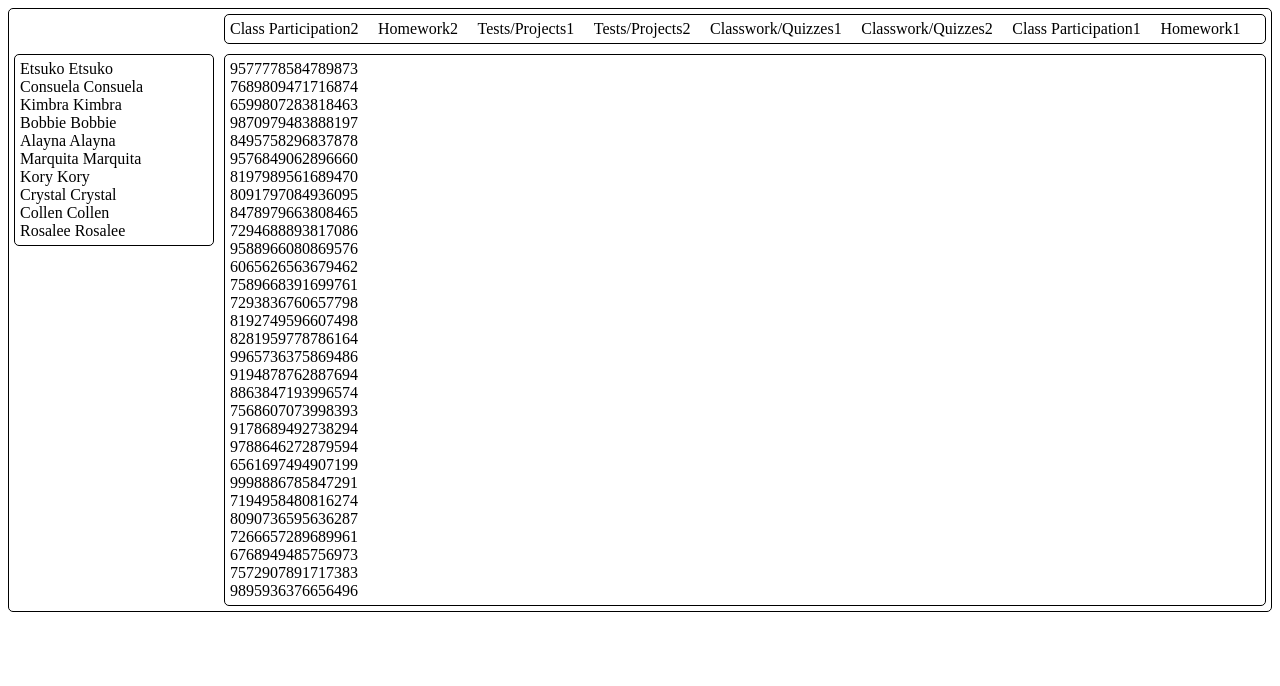
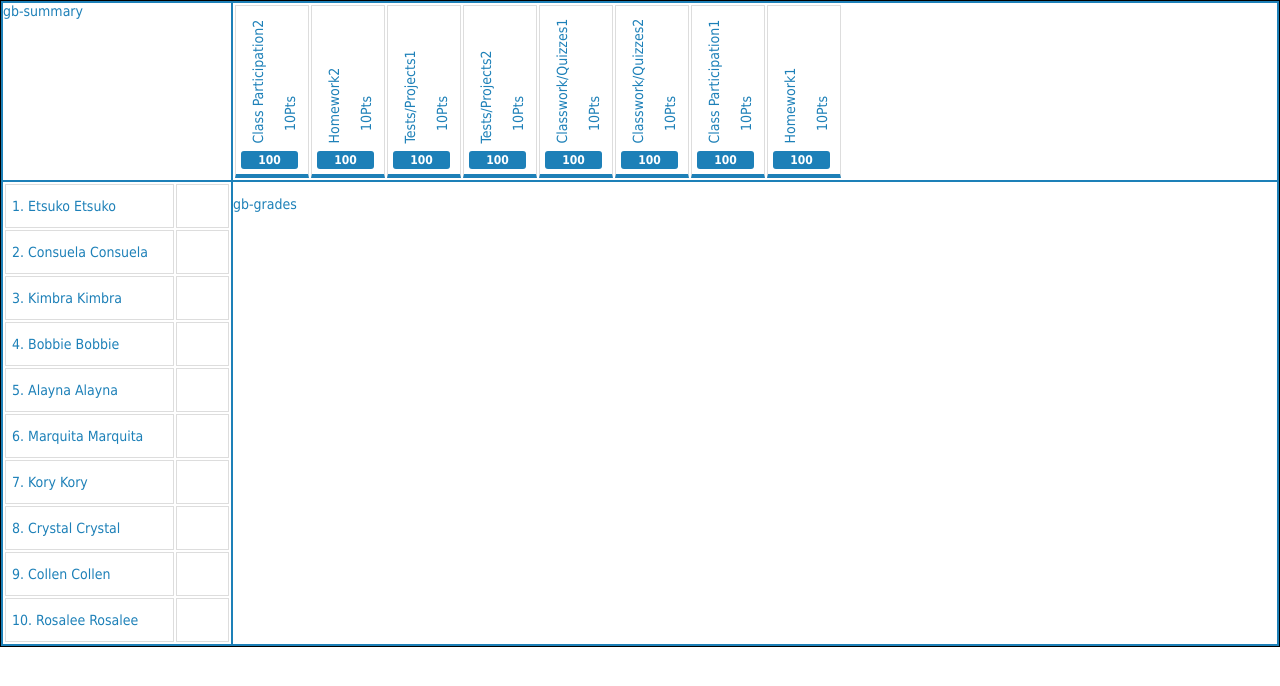
Before and after one commit to omarolivo/Gradebook, an Angular app: page / in a window 1280 px wide. Shown: the top 686 px of the page. Built offline with nearby package versions, Linux system fonts and the light colour scheme.

Commit message:
add base layout for Gradebook

```diff
--- /dev/null
+++ b/src/app/gradebook/assignment-list/assignment-list.component.ts
@@ -0,0 +1,110 @@
+
+
+import {Component, Input,   ChangeDetectionStrategy, ViewEncapsulation, OnInit, OnChanges, SimpleChanges} from '@angular/core';
+import { Assignment } from '../models/gradebook.models';
+
+@Component({
+	selector: 'gb-assignment-list',
+	encapsulation: ViewEncapsulation.Emulated,
+
+	styles: [`
+      table {
+        table-layout: fixed;
+          width: 0px;
+      }
+        td.assignment {
+          width: 70px;
+          height: 166px;
+          border: 1px solid #ddd;
+
+          overflow: hidden;
+          vertical-align: bottom;
+          font-weight: normal;
+          text-align: left;
+
+          border-bottom: 4px solid;
+      }
+        .max-score-badge {
+          display: inline-block;
+          width: 45px;
+          font-size: 12px;
+          font-weight: 700;
+          line-height: 1;
+          color: #fff;
+          text-align: center;
+          white-space: nowrap;
+          vertical-align: middle;
+          background-color: #1d80b8;
+          border-radius: 3px ;
+          padding: 4px 6px 4px;
+          line-height: 10px;
+          margin-bottom: 4px;
+          margin-left:4px;
+      }
+
+      .vertical-text {
+        text-align: center;
+        vertical-align: middle;
+        width: 60px;
+        margin: 0;
+        padding: 0;
+        padding-right: 3px;
+        padding-top: 10px;
+        margin-bottom: 10px;
+      cursor: pointer;
+        white-space: nowrap;
+        margin-left: 0px;
+        transform: rotate(-90deg);
+      }
+      .assignment {
+          position:relative;
+
+      }
+
+	`],
+	template: `
+    <table>
+      <tbody>
+        <tr>
+        <td class="assignment"  *ngFor="let assignment of assignments; let j = index, trackBy: trackAssignmentBy"
+            [style.borderBottomColor]="assignment.category?.color"   >
+            <div class="vertical-text" >
+              <div [attr.title]="assignment.name" >
+                {{assignment.name}}
+                <br />
+                {{assignment.category?.name}}
+                <br />{{assignment.points}}Pts
+                <small  *ngIf="assignment.isExtraCredit"> (E.C)</small>
+              </div>
+            </div>
+            <div class="max-score-badge" title="Maximum possible score">
+              {{assignment.maxScore}}
+            </div>
+
+          </td>
+        </tr>
+      </tbody>
+    </table>
+	`
+})
+export class AssignmentsListComponent  implements OnInit, OnChanges {
+
+
+    @Input()  assignments: Assignment[];
+
+    constructor() {
+      console.log(this.assignments);
+    }
+
+    ngOnChanges(changes: SimpleChanges): void {
+      console.log(this.assignments);
+
+    }
+
+    ngOnInit(): void {
+        console.log(this.assignments);
+    }
+
+
+		trackAssignmentBy = (index, assignment: Assignment) => assignment.id;
+}
--- a/src/app/gradebook/gradebook.component.css
+++ b/src/app/gradebook/gradebook.component.css
@@ -1,24 +1,120 @@
-div {
-    display: grid;
-    padding: 5px;
-    border-radius: 5px;
-    border: black solid 1px;
-    grid-template-rows: min-content 1fr;
-    grid-template-columns: 200px 1fr;
-    gap: 10px;
-    grid-template-areas:
-    ". assignments"
-    "students grid";
+:root {
+  --categories: 0;
+  --students: 0;
 }
 
-gb-assignments {
-    grid-area: assignments;
+div {
+  border: solid 1px;
+}
+table,
+caption,
+tbody,
+tfoot,
+thead,
+tr,
+th,
+td {
+  margin: 0;
+  padding: 0;
+  border: 0;
+  vertical-align: baseline;
 }
 
-gb-students {
-    grid-area: students;
+table {
+  border-collapse: collapse;
+  border-spacing: 0;
+  table-layout: fixed;
+  width: 0px;
 }
 
-gb-assignment-grades {
-    grid-area: grid;
+.vertical-text {
+  white-space: nowrap;
+  position: absolute;
+  bottom: 20px;
+  width: 40px;
+  left: 6px;
+
+  transform: rotate(-90deg);
+  font-weight: bold;
 }
+.gb-container {
+  padding: 0px;
+  display: grid;
+  height: 100%;
+  color: #1d80b8;
+  font-size: 14px;
+  font-family: Tahoma, Arial, sans-serif;
+  grid-template-areas:
+    "gb-summary    gb-assignments"
+    "gb-students   gb-grades";
+  grid-template-columns: 230px auto;
+  grid-gap: 0px;
+}
+
+.gb-grades td {
+  width: 70px;
+  height: 40px;
+  border: 1px solid #ddd;
+  text-align: center;
+  vertical-align: middle;
+}
+.gb-category {
+  height: 170px;
+  border: 1px solid #ddd;
+  position: relative;
+  border-bottom: 6px solid;
+}
+.gb-category-grade {
+  border: 1px solid #ddd;
+  height: 100%;
+  display: table;
+  text-align: center;
+}
+.gb-category-grade div {
+  display: table-cell;
+
+  vertical-align: middle;
+}
+.gb-categories {
+  position: relative;
+  grid-area: gb-categories;
+  align-items: center;
+  justify-content: center;
+  grid-template-rows: repeat(var(--students), 40px);
+}
+.gb-header-categories {
+  grid-area: gb-header-categories;
+  align-items: end;
+}
+.gb-summary {
+  grid-area: gb-summary;
+}
+.gb-assignments {
+  grid-area: gb-assignments;
+  overflow-x: auto;
+}
+.gb-students {
+  grid-area: gb-students;
+  overflow: hidden;
+}
+.gb-grades {
+  grid-area: gb-grades;
+  overflow: hidden;
+  overflow-y: auto;
+  overflow-x: auto;
+}
+
+.gb-grades tr:nth-child(odd),
+.gb-students tr:nth-child(odd) {
+  background: #fff;
+}
+.gb-grades tr:nth-child(even),
+.gb-students tr:nth-child(even) {
+  background: #f9f9f9;
+}
+
+.gb-header-categories,
+.gb-categories {
+  display: grid;
+  grid-template-columns: repeat(var(--categories), 60px);
+}
--- a/src/app/gradebook/gradebook.component.html
+++ b/src/app/gradebook/gradebook.component.html
@@ -1,5 +1,25 @@
-<div>
+<!-- <div>
     <gb-assignments [assignments]="data.assignments"></gb-assignments>
     <gb-students [students]="data.students"></gb-students>
     <gb-assignment-grades [grades]="data.grades" [rowLength]="data.assignments?.length"></gb-assignment-grades>
+</div> -->
+
+<div class="gradebook-container">
+    <div class="gb-container">
+        <div class="gb-summary">
+          gb-summary
+        </div>
+
+
+        <div class="gb-assignments" >
+             <gb-assignment-list [assignments]="data.assignments"></gb-assignment-list>
+        </div>
+        <div class="gb-students"  >
+            <gb-students-list [students]="data.students"></gb-students-list>
+        </div>
+        <div class="gb-grades">
+            <p>gb-grades</p>
+
+        </div>
+    </div>
 </div>
--- /dev/null
+++ b/src/app/gradebook/student-list/student-list.component.ts
@@ -0,0 +1,65 @@
+import { Component, Input, EventEmitter, Output, ChangeDetectionStrategy, SimpleChanges } from '@angular/core';
+import { Student } from '../models/gradebook.models';
+
+@Component({
+  selector: 'gb-students-list',
+  changeDetection: ChangeDetectionStrategy.OnPush,
+  styles: [`
+
+			td {
+				height: 40px;
+				border: 1px solid #ddd;
+				text-overflow: ellipsis;
+				white-space: nowrap;
+				vertical-align: middle;
+			}
+			tr td:first-child {
+				width: 170px;
+			}
+			tr td:first-child div {
+				cursor: pointer;
+				display: inline-block;
+				padding-left:5px;
+			}
+			tr td:last-child   {
+				width: 60px;
+				text-align: center;
+			}
+  `],
+  template: `
+  <table >
+  <tbody>
+    <tr *ngFor="let student of students; let i = index, trackBy: trackBy">
+      <td>
+			<div (click)="studentSelected.emit(student)"> {{i+1}}.
+				<ng-container *ngIf="showLastNameFirst">
+					{{ student.lastName }}, {{student.firstName}}
+				</ng-container>
+				<ng-container *ngIf="!showLastNameFirst">
+					{{ student.firstName }} {{student.lastName}}
+				</ng-container>
+			</div>
+      </td>
+      <td>
+          {{student.termGrade?.percent | percent:'1.1-2'}}
+	  </td>
+
+    </tr>
+  </tbody>
+</table>
+  `
+})
+export class StudentsListComponent {
+
+  @Input() students: Student[];
+  @Input() showLastNameFirst: boolean;
+  @Output() studentSelected = new EventEmitter<Student>();
+
+  trackBy = (index, student: Student) => student.userId;
+
+  ngOnChanges(changes: SimpleChanges): void {
+
+  }
+
+
+}
--- a/src/styles.css
+++ b/src/styles.css
@@ -1 +1,4 @@
 /* You can add global styles to this file, and also import other style files */
+body{
+    margin: 0;
+}
```
Also changed, not shown: src/app/gradebook/gradebook.module.ts (+6 -1 lines).
